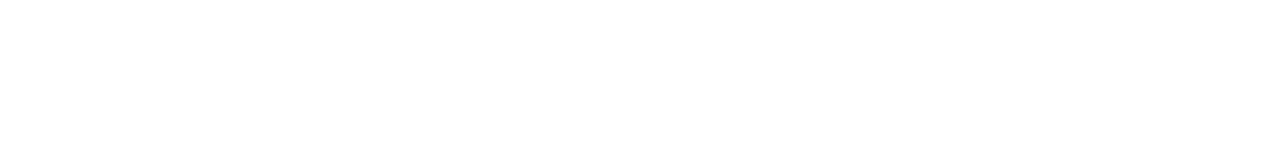
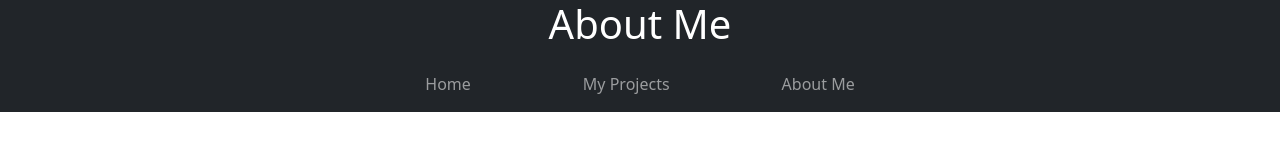
Before and after one commit to SimonBoersma/SimonBoersma.github.io, a plain HTML site: page aboutme.html in a window 1280 px wide. Drawn offline with nearby package versions, Linux system fonts and the light colour scheme.

Commit message:
Navbar op elke pagina
Ik heb de navbar op elke pagina gezet

```diff
--- a/aboutme.html
+++ b/aboutme.html
@@ -0,0 +1,28 @@
+<!DOCTYPE html>
+<html>
+    <head>
+        <link href="https://cdn.jsdelivr.net/npm/bootstrap@5.3.3/dist/css/bootstrap.min.css" rel="stylesheet" integrity="sha384-QWTKZyjpPEjISv5WaRU9OFeRpok6YctnYmDr5pNlyT2bRjXh0JMhjY6hW+ALEwIH" crossorigin="anonymous">
+        <script src="https://cdn.jsdelivr.net/npm/bootstrap@5.3.3/dist/js/bootstrap.bundle.min.js" integrity="sha384-YvpcrYf0tY3lHB60NNkmXc5s9fDVZLESaAA55NDzOxhy9GkcIdslK1eN7N6jIeHz" crossorigin="anonymous"></script>
+    </head>
+<body>
+    <div class="container-fluid bg-dark">
+        <h1 class="text-white text-center">About Me</h1>
+        <nav class="navbar navbar-expand-sm navbar-dark bg-dark">
+    <div class="collapse navbar-collapse" id="mynavbar">
+      <ul class="navbar-nav mx-auto">
+        <li class="nav-item mx-5">
+          <a class="nav-link" href="index.html">Home</a>
+        </li>
+        <li class="nav-item mx-5">
+          <a class="nav-link" href="myprojects.html">My Projects</a>
+        </li>
+        <li class="nav-item mx-5">
+          <a class="nav-link" href="aboutme.html">About Me</a>
+        </li>
+      </ul>
+    </div>
+            </div>
+        </nav>
+    </div>
+</body>
+</html>
```
Also changed, not shown: index.html (+0 -1 lines), myprojects.html (+28 -0 lines).
